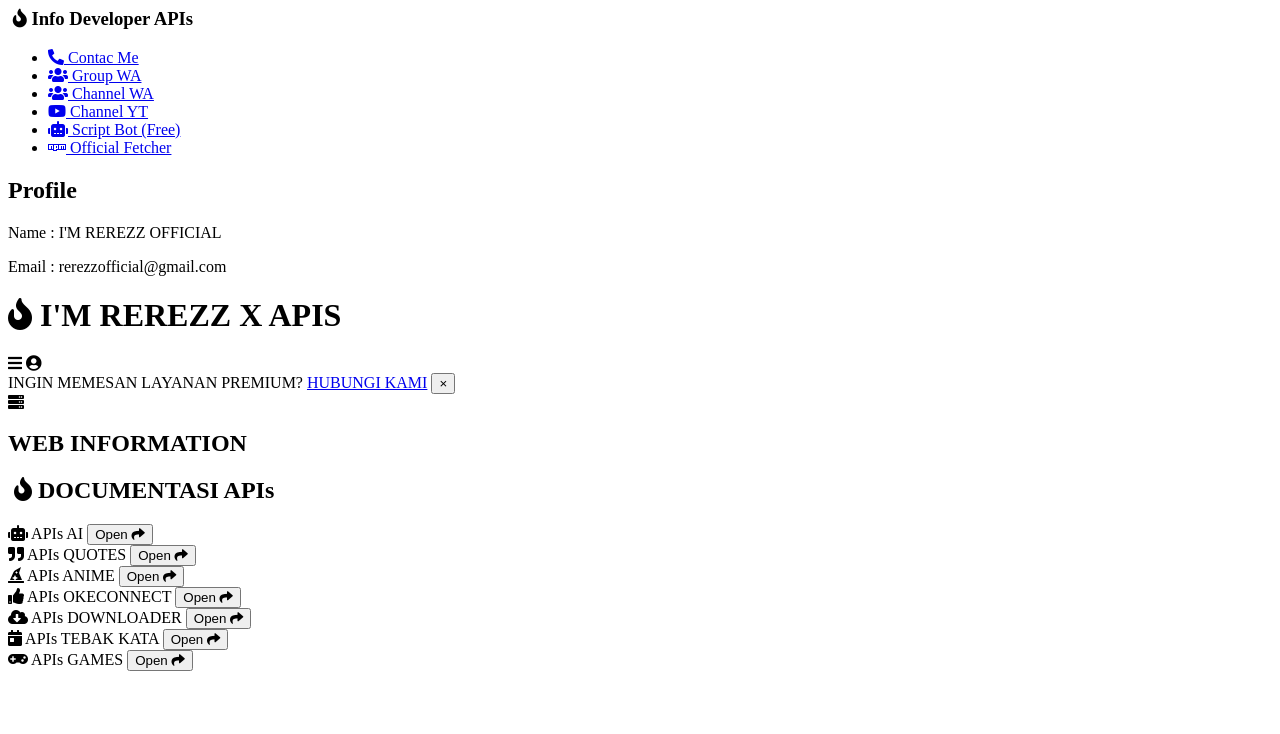
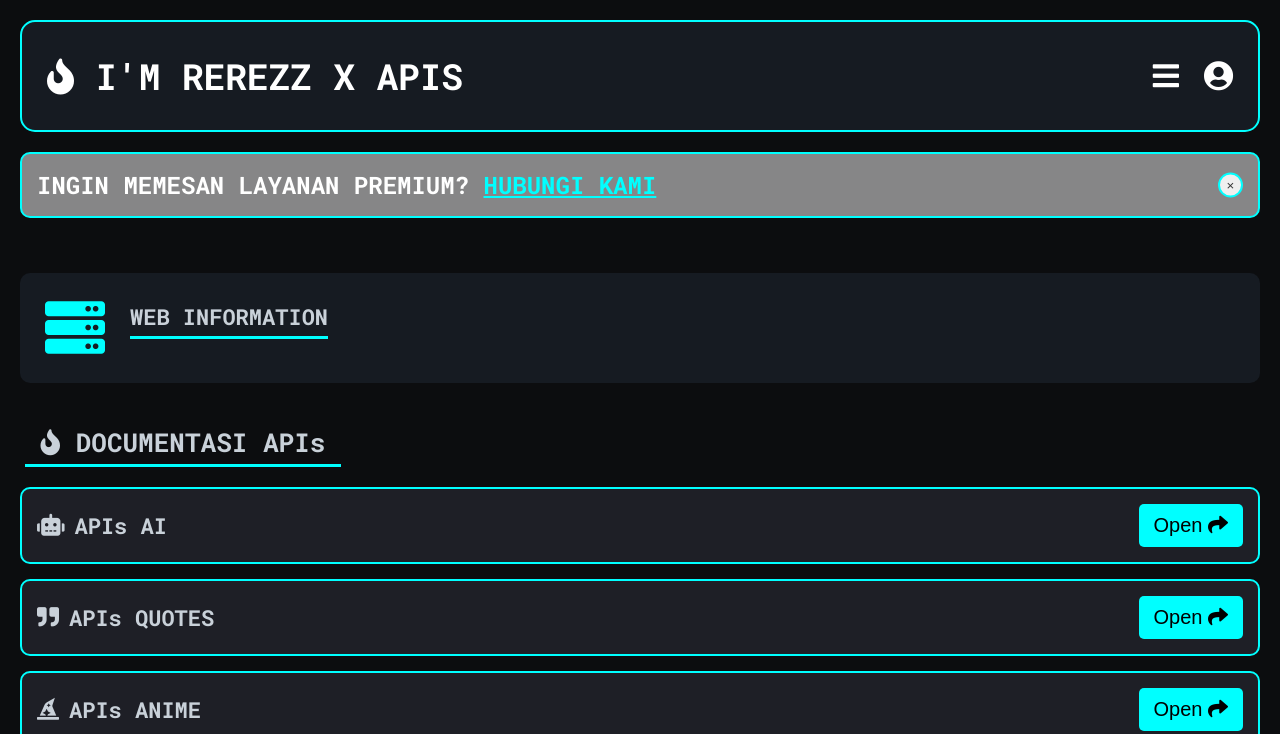
Before and after one commit to RerezzOfficial/My.apis, a website: page index.html in a window 1280 px wide. Shown: the top 734 px of the page. Drawn offline with Linux system fonts and the light colour scheme.

Commit message:
Update index.html

```diff
--- a/index.html
+++ b/index.html
@@ -3,7 +3,333 @@
     <title>I'M Rerezz X APIs</title>
     <link rel="stylesheet" href="https://cdnjs.cloudflare.com/ajax/libs/font-awesome/5.15.3/css/all.min.css">
     <link href="https://fonts.googleapis.com/css2?family=Roboto+Mono:wght@400;700&display=swap" rel="stylesheet">
+<style>
+    /* Global Styles */
+body {
+    margin: 0;
+    padding: 0;
+    font-family: 'Roboto Mono', monospace;
+    color: #c9d1d9;
+    background-color: #0c0d0f;
+}
 
+.container {
+    padding: 20px;
+    opacity: 0;
+    animation: curlAppear 1s ease-out forwards;
+}
+
+/* Header */
+.header {
+    display: flex;
+    align-items: center;
+    justify-content: space-between;
+    padding: 30px 25px;
+    border-radius: 15px;
+    margin: 20px;
+    border: 2px solid aqua;
+    background-color: #161b22;
+    opacity: 0;
+    animation: curlAppear 1.2s ease-out forwards;
+}
+
+.header h1 {
+    margin: 0;
+    font-size: 36px;
+    color: #ffffff;
+}
+
+.header .menu {
+    display: flex;
+    align-items: center;
+}
+
+.header .menu i {
+    margin-left: 25px;
+    font-size: 30px;
+    color: #ffffff;
+    cursor: pointer;
+    transition: transform 0.5s;
+}
+
+/* Notification */
+.notification {
+    background-color: rgba(255, 255, 255, 0.5);
+    border: 2px solid aqua;
+    padding: 15px;
+    margin: 20px;
+    border-radius: 10px;
+    text-align: left;
+    font-size: 24px;
+    color: #ffffff;
+    font-weight: bold;
+    position: relative;
+    opacity: 0;
+    animation: curlAppear 1.4s ease-out forwards;
+}
+
+.notification a {
+    color: aqua;
+    text-decoration: underline;
+}
+
+.notification .close-btn {
+    position: absolute;
+    top: 50%;
+    right: 15px;
+    transform: translateY(-50%);
+    color: #333;
+    border: none;
+    border-radius: 50%;
+    width: 25px;
+    height: 25px;
+    display: flex;
+    align-items: center;
+    justify-content: center;
+    cursor: pointer;
+    border: 2px solid aqua;
+}
+
+/* Sidebar */
+.sidebar {
+    height: 100%;
+    width: 0;
+    position: fixed;
+    z-index: 1;
+    top: 0;
+    left: 0;
+    background-color: #161b22;
+    overflow-x: hidden;
+    transition: 0.5s;
+    padding-top: 60px;
+}
+
+.sidebar a {
+    padding: 15px 20px;
+    text-decoration: none;
+    font-size: 20px;
+    color: #c9d1d9;
+    display: block;
+    transition: 0.3s;
+}
+
+.sidebar a:hover {
+    color: #ffffff;
+}
+
+.sidebar .closebtn {
+    position: absolute;
+    top: 0;
+    right: 25px;
+    font-size: 36px;
+    margin-left: 50px;
+}
+
+/* Profile Popup */
+.profile-popup {
+    display: none;
+    position: fixed;
+    top: 50%;
+    left: 50%;
+    transform: translate(-50%, -50%) scale(0);
+    background-color: #161b22;
+    padding: 30px;
+    border-radius: 10px;
+    z-index: 2;
+    width: 400px;
+    box-shadow: 0 0 10px rgba(0, 0, 0, 0.5);
+    transition: transform 0.5s;
+}
+
+.profile-popup.show {
+    transform: translate(-50%, -50%) scale(1);
+}
+
+.profile-popup h2 {
+    margin: 0 0 10px 0;
+    color: #ffffff;
+}
+
+.profile-popup p {
+    color: #c9d1d9;
+}
+
+/* Overlay */
+.overlay {
+    position: fixed;
+    top: 0;
+    left: 0;
+    width: 100%;
+    height: 100%;
+    background-color: rgba(0, 0, 0, 0.5);
+    z-index: 0;
+    display: none;
+}
+
+section {
+    margin-bottom: 20px;
+    opacity: 0;
+    animation: curlAppear 1.6s ease-out forwards;
+}
+
+section h2 {
+    margin-left: 5px;
+    font-size: 26px;
+    font-weight: bold;
+    margin-bottom: 20px;
+    border-bottom: 3px solid aqua;
+    display: inline-block;
+    padding-bottom: 5px;
+}
+
+section h3 {
+    font-size: 24px;
+    font-weight: bold;
+    margin-bottom: 10px;
+    margin-left: 15px;
+    border-bottom: 2px solid aqua;
+    display: inline-block;
+    padding-bottom: 5px;
+}
+
+/* Folder */
+.folder {
+    display: flex;
+    justify-content: space-between;
+    align-items: center;
+    margin-bottom: 15px;
+    padding: 15px;
+    background-color: #1e1f26;
+    border-radius: 10px;
+    font-size: 22px;
+    border: 2px solid aqua;
+}
+
+.folder span {
+    font-weight: bold;
+    display: flex;
+    align-items: center;
+    gap: 10px;
+}
+
+.folder button {
+    background-color: aqua;
+    border: none;
+    padding: 10px 15px;
+    color: #000000;
+    border-radius: 5px;
+    cursor: pointer;
+    font-size: 20px;
+}
+
+.folder button:hover {
+    background-color: blue;
+    color: #fff;
+}
+
+/* List */
+ul {
+    list-style: none;
+    padding: 0;
+}
+
+ul li {
+    display: flex;
+    justify-content: space-between;
+    align-items: center;
+    margin-bottom: 15px;
+    background-color: #1e1f26;
+    border-radius: 10px;
+    padding: 15px;
+    border: 2px solid #fff;
+}
+
+ul li span {
+    font-weight: bold;
+    display: flex;
+    align-items: center;
+    gap: 10px;
+}
+
+ul li a {
+    color: #ffc107;
+    text-decoration: none;
+    font-size: 18px;
+}
+
+ul li:hover {
+    background-color: aqua;
+    color: #000000;
+}
+
+/* Card */
+.card {
+    background-color: #161b22;
+    padding: 25px;
+    border-radius: 10px;
+    margin: 15px 0;
+    display: flex;
+    align-items: center;
+}
+
+.card h2 {
+    font-size: 22px;
+    margin: 0 0 10px 0;
+}
+
+.card p {
+    margin: 5px 0;
+}
+
+.card .icon {
+    font-size: 60px;
+    margin-right: 25px;
+    color: #00ffff;
+}
+
+/* Animations */
+@keyframes curlAppear {
+    from {
+        opacity: 0;
+        transform: rotateX(90deg);
+    }
+    to {
+        opacity: 1;
+        transform: rotateX(0deg);
+    }
+}
+
+/* Responsive Design */
+@media (max-width: 768px) {
+    .header h1 {
+        font-size: 28px;
+    }
+
+    .notification {
+        font-size: 20px;
+    }
+
+    .folder {
+        font-size: 18px;
+    }
+
+    ul li span {
+        font-size: 16px;
+    }
+
+    .card h2 {
+        font-size: 20px;
+    }
+
+    .card .icon {
+        font-size: 50px;
+    }
+
+    .profile-popup {
+        width: 90%;
+    }
+}
+</style>
 </head>
 <body>
     <!-- Sidebar -->
```
